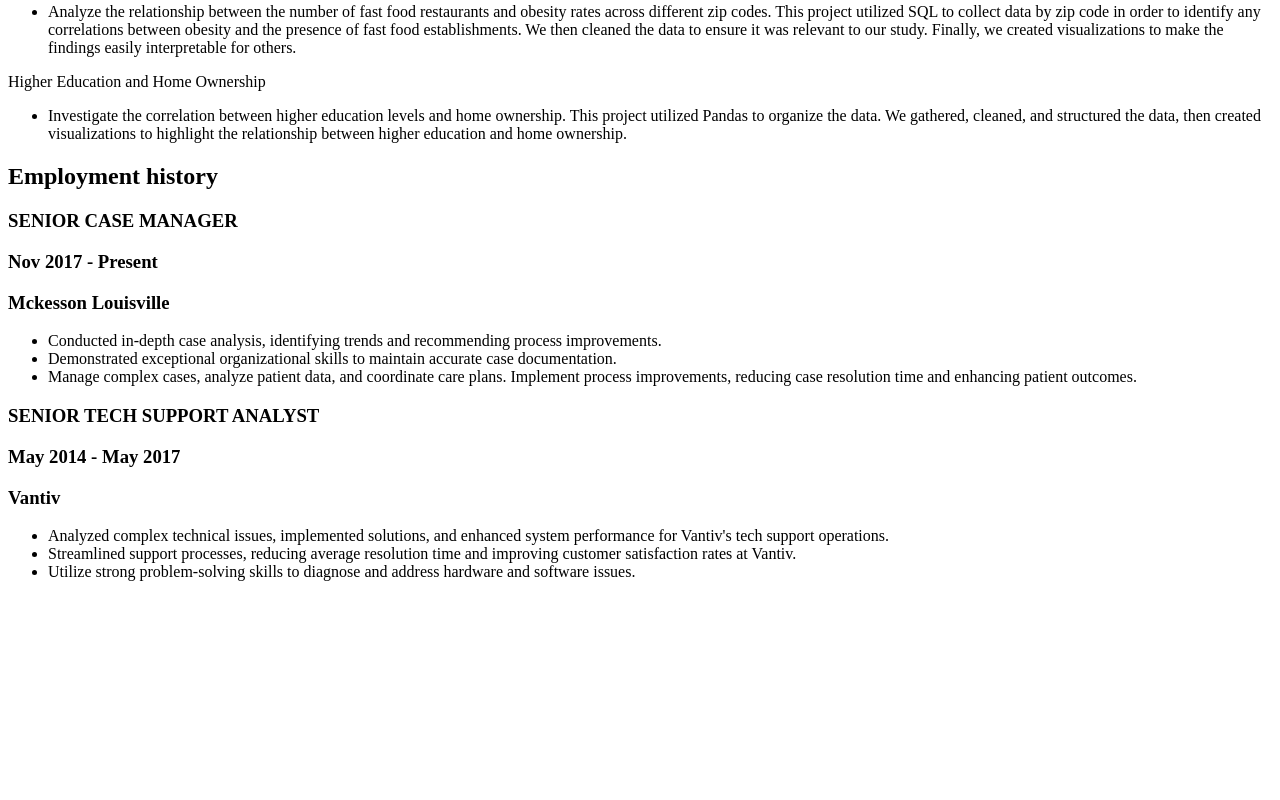
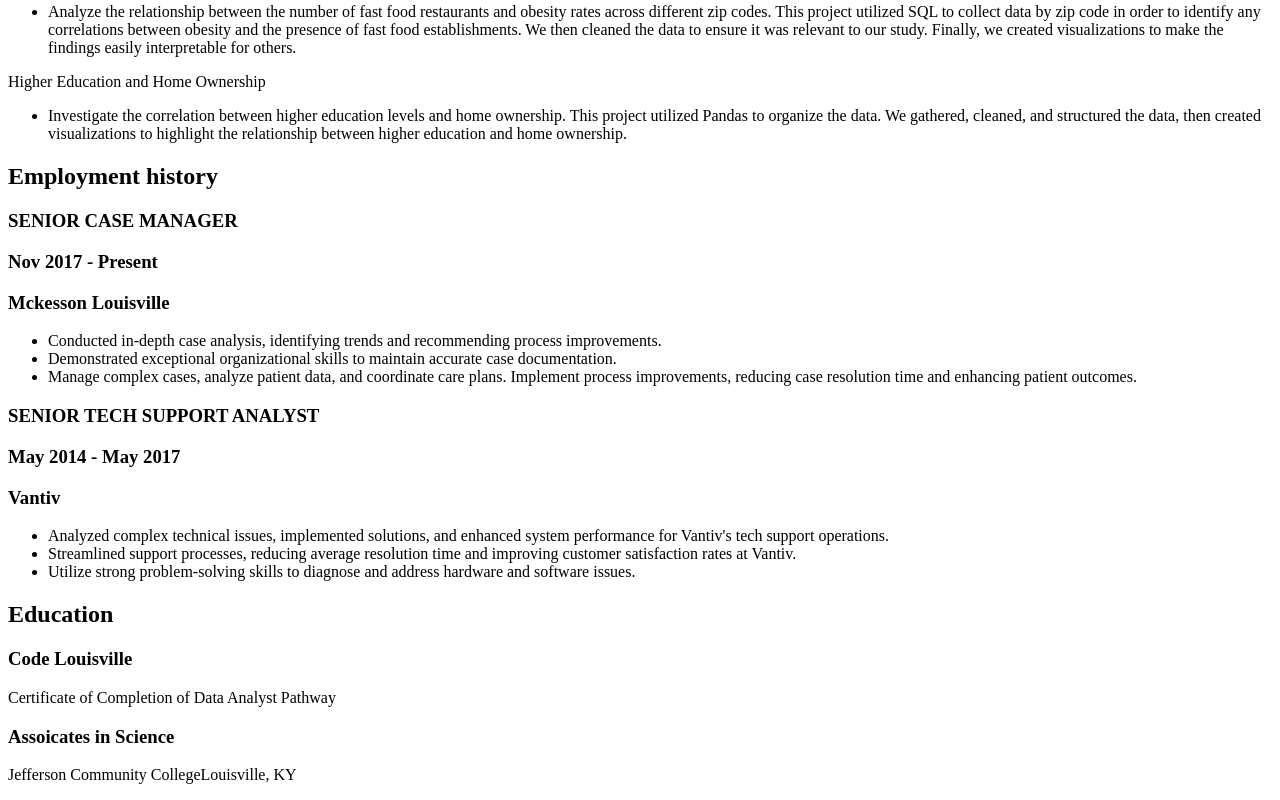
Before and after one commit to L8onii/Leighton-Resume, a plain HTML site: page index.html in a window 1280 px wide. Shown: the part 677-1477 px from the top of the page. Before the commit the page ends 1274 px from the top, so only its background shows below. Drawn offline with Linux system fonts and the light colour scheme.

Commit message:
Education

```diff
--- a/index.html
+++ b/index.html
@@ -71,5 +71,12 @@
                         <li>Utilize strong problem-solving skills to diagnose and address hardware and software issues.</li>
                     </ul>
     </article>
+    <article>
+        <h2>Education</h2>
+            <h3>Code Louisville</h3>
+                <p>Certificate of Completion of Data Analyst Pathway</p>
+            <h3>Assoicates in Science</h3>
+                <p>Jefferson Community CollegeLouisville, KY</p>
+    </article>
 </body>
 </html>
```
